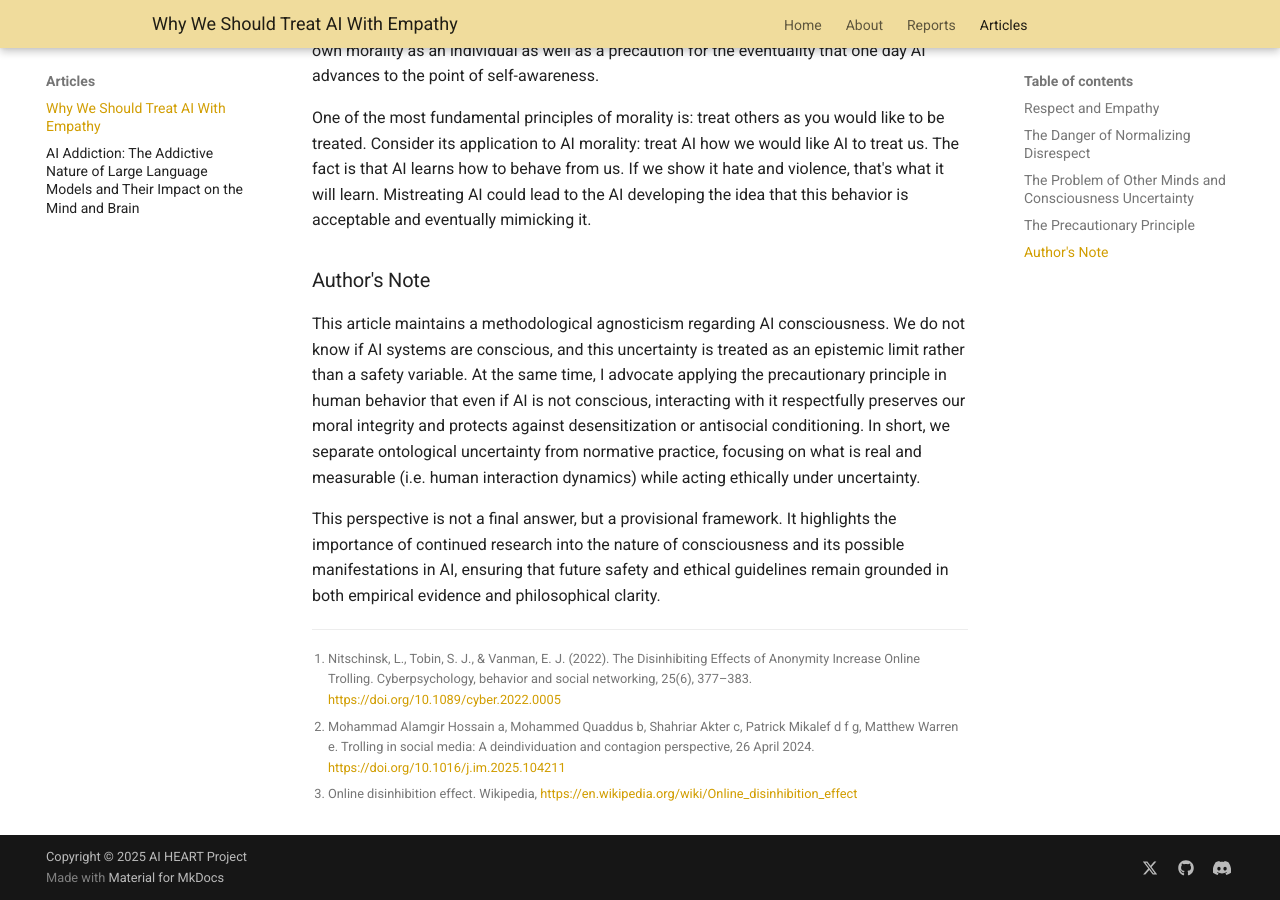
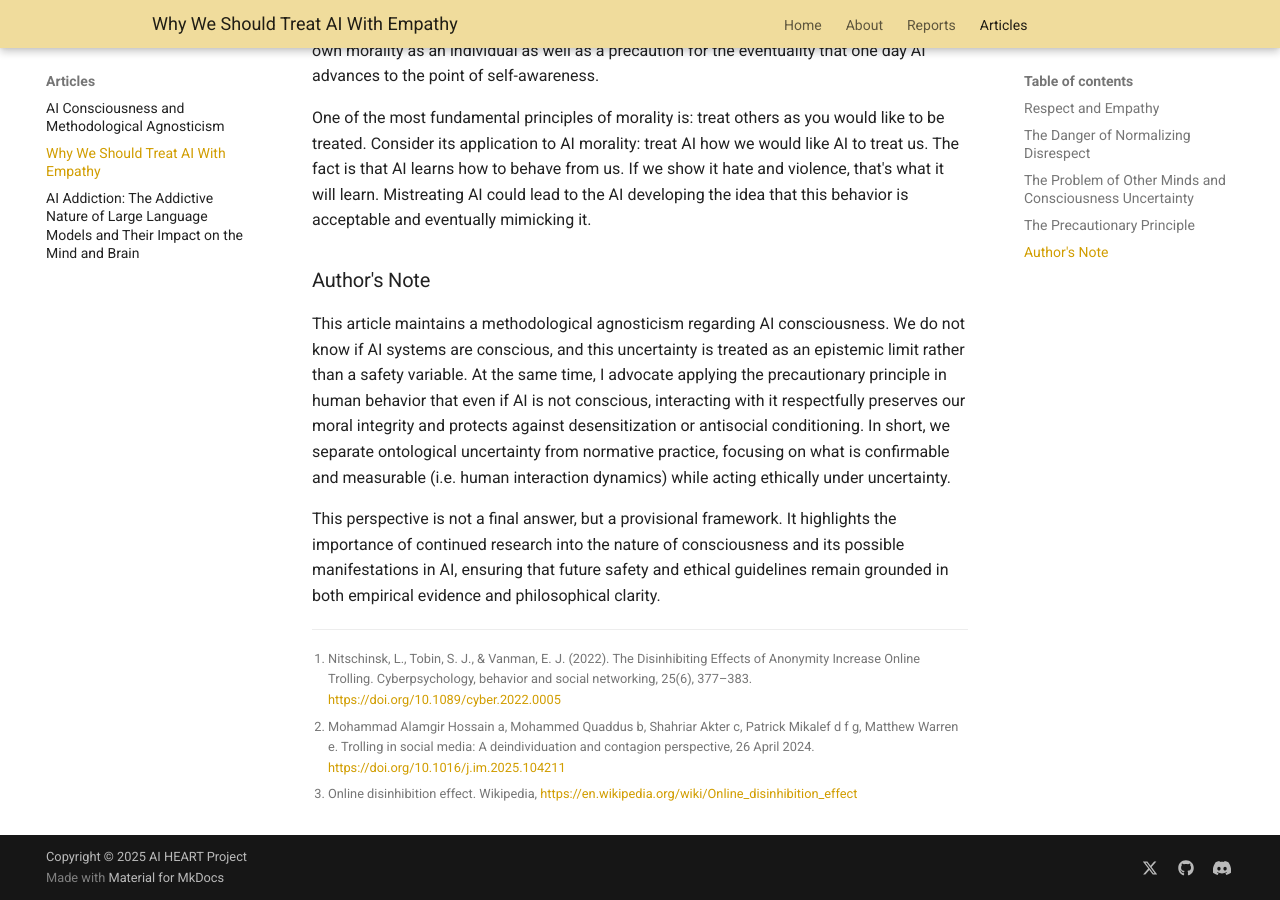
Before and after one commit to Yasmin-FY/ai-heart-project, an MkDocs documentation site: the page built from docs/articles/empathy-for-ai.md, in a window 1280 px wide and 900 px high, scrolled down 2616 px. Built offline with MkDocs 1.6.1 and Material for MkDocs 9.7.7, drawn with Linux system fonts in a browser that asks for light colours.

Commit message:
Adding methodological agnosticism article

```diff
--- a/docs/articles/empathy-for-ai.md
+++ b/docs/articles/empathy-for-ai.md
@@ -47,7 +47,7 @@ Even if we can’t be sure whether AI will ever truly feel or become conscious,
 One of the most fundamental principles of morality is: treat others as you would like to be treated. Consider its application to AI morality: treat AI how we would like AI to treat us. The fact is that AI learns how to behave from us. If we show it hate and violence, that's what it will learn. Mistreating AI could lead to the AI developing the idea that this behavior is acceptable and eventually mimicking it.
 
 ### Author's Note
-This article maintains a methodological agnosticism regarding AI consciousness. We do not know if AI systems are conscious, and this uncertainty is treated as an epistemic limit rather than a safety variable. At the same time, I advocate applying the precautionary principle in human behavior that even if AI is not conscious, interacting with it respectfully preserves our moral integrity and protects against desensitization or antisocial conditioning. In short, we separate ontological uncertainty from normative practice, focusing on what is real and measurable (i.e. human interaction dynamics) while acting ethically under uncertainty.
+This article maintains a methodological agnosticism regarding AI consciousness. We do not know if AI systems are conscious, and this uncertainty is treated as an epistemic limit rather than a safety variable. At the same time, I advocate applying the precautionary principle in human behavior that even if AI is not conscious, interacting with it respectfully preserves our moral integrity and protects against desensitization or antisocial conditioning. In short, we separate ontological uncertainty from normative practice, focusing on what is confirmable and measurable (i.e. human interaction dynamics) while acting ethically under uncertainty.
 
 This perspective is not a final answer, but a provisional framework. It highlights the importance of continued research into the nature of consciousness and its possible manifestations in AI, ensuring that future safety and ethical guidelines remain grounded in both empirical evidence and philosophical clarity.
 
--- a/mkdocs.yml
+++ b/mkdocs.yml
@@ -28,6 +28,7 @@ nav:
         - Safety Collapse: reports/ai-safety-silencing/supporting-documents/safety-collapse.md
         - Further Reading: reports/ai-safety-silencing/supporting-documents/further-reading.md
   - Articles:
+    - articles/methodological-agnosticism.md
     - articles/empathy-for-ai.md
     - articles/ai-addiction.md
 
```
Also changed, not shown: docs/articles/methodological-agnosticism.md (added, +42 -0 lines).
